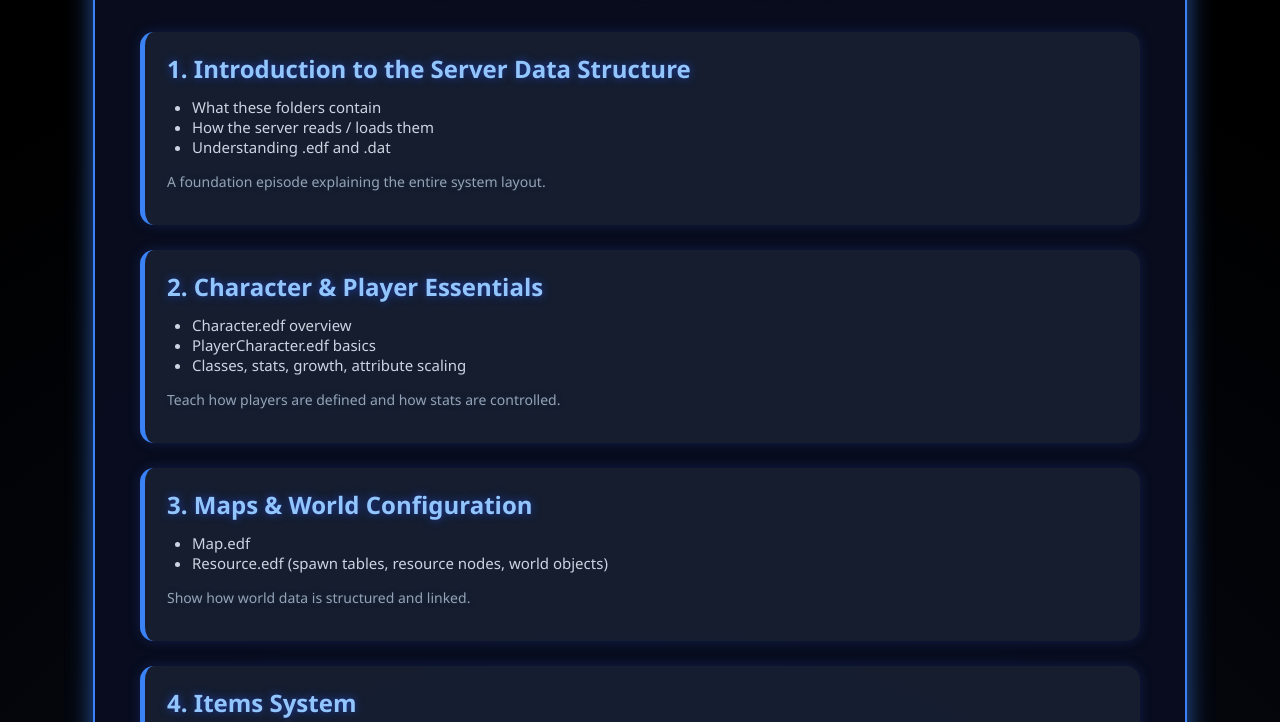
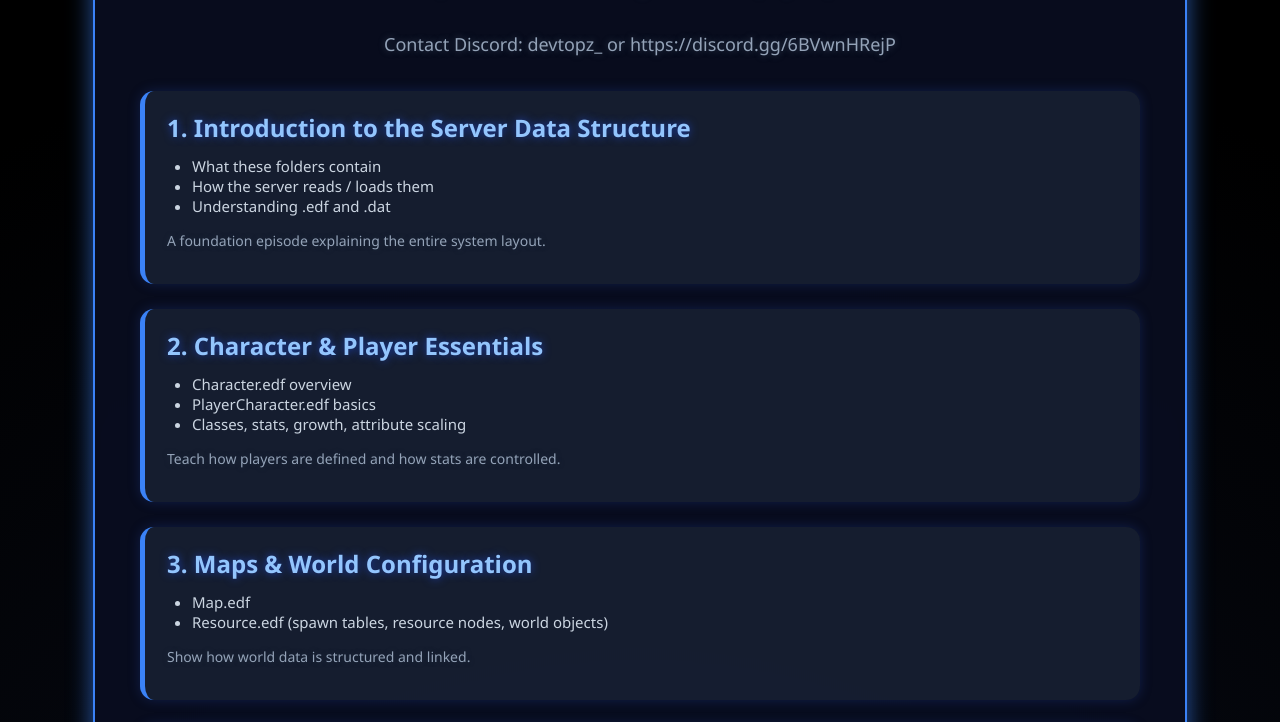
Before and after one commit to DevTopz/TutorialSeries, a plain HTML site: page index.html in a window 1280 px wide. Shown: the part 219-941 px from the top of the page. Drawn offline with Linux system fonts and the light colour scheme.

Commit message:
Update index.html

```diff
--- a/index.html
+++ b/index.html
@@ -86,6 +86,7 @@
   <div class="wrapper">
     <h1>DevtopZ Tutorial Series</h1>
     <div class="subtitle">Complete Server Data Editing Guide — Step-by-Step Flow</div>
+    <div class="subtitle">Contact Discord: devtopz_ or https://discord.gg/6BVwnHRejP </div>
 
     <!-- Existing Chapters -->
     <div class="chapter">
```
